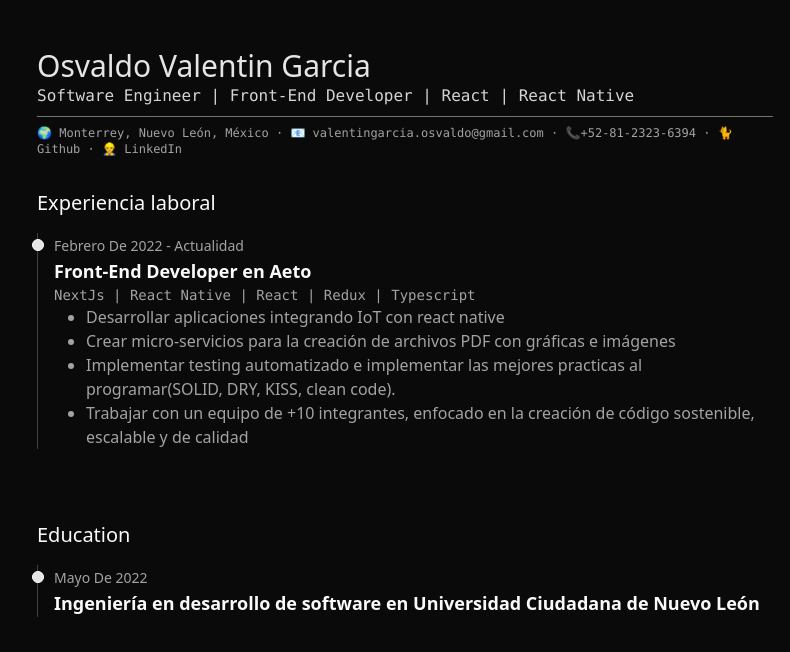
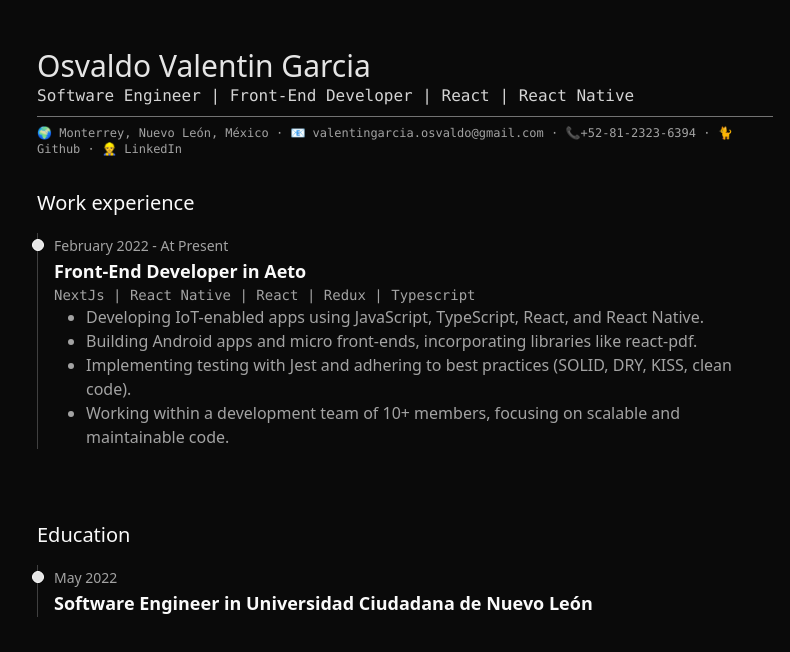
Before and after one commit to ValentinOsvaldo/valentin-portfolio, a Next.js app: page / in a window 1280 px wide. Shown: the top 652 px of the page, without its empty margins (235-1025 px from the left). Built offline with nearby package versions, Linux system fonts and the light colour scheme.

Commit message:
✨ [ADD] translations from server

```diff
--- a/locales/en.json
+++ b/locales/en.json
@@ -1,7 +1,7 @@
 {
   "work-experience": {
     "title": "Work experience",
-    "at-present": "At presente",
+    "at-present": "At present",
     "in": "in"
   },
   "aeto": {
--- a/package.json
+++ b/package.json
@@ -12,6 +12,7 @@
     "@radix-ui/react-slot": "^1.1.0",
     "class-variance-authority": "^0.7.0",
     "clsx": "^2.1.1",
+    "cookies-next": "^4.2.1",
     "geist": "^1.3.1",
     "lucide-react": "^0.408.0",
     "next": "14.2.5",
--- a/src/app/layout.tsx
+++ b/src/app/layout.tsx
@@ -18,9 +18,6 @@ export default async function RootLayout({
   children: React.ReactNode;
 }>) {
   const locale = await getLocale();
-
-  // Providing all messages to the client
-  // side is the easiest way to get started
   const messages = await getMessages();
 
   return (
--- a/src/app/page.tsx
+++ b/src/app/page.tsx
@@ -1,9 +1,9 @@
-'use client';
-import { useTranslations } from 'next-intl';
+import { getLocale, getTranslations } from 'next-intl/server';
 import { TimelineItem, TimelineList } from '@/components/resume/timeline';
 
-const Page = () => {
-  const t = useTranslations();
+const Page = async () => {
+  const locale = await getLocale();
+  const t = await getTranslations();
 
   return (
     <main className="max-w-screen-md mx-auto p-4">
@@ -56,7 +56,7 @@ const Page = () => {
             company="Aeto"
             endDate={t('work-experience.at-present')}
             jobTitle="Front-End Developer"
-            starDate={new Date('February 2022').toLocaleDateString('es', {
+            starDate={new Date('February 2022').toLocaleDateString(locale, {
               month: 'long',
               year: 'numeric',
             })}
@@ -82,7 +82,7 @@ const Page = () => {
 
         <TimelineList>
           <TimelineItem
-            starDate={new Date('May 2022').toLocaleDateString('es', {
+            starDate={new Date('May 2022').toLocaleDateString(locale, {
               month: 'long',
               year: 'numeric',
             })}
--- /dev/null
+++ b/src/components/ui/navbar.tsx
@@ -0,0 +1,7 @@
+import React from 'react'
+
+export const navbar = () => {
+  return (
+    <div>navbar</div>
+  )
+}
--- a/src/i18n.ts
+++ b/src/i18n.ts
@@ -1,9 +1,7 @@
 import { getRequestConfig } from 'next-intl/server';
 
 export default getRequestConfig(async () => {
-  // Provide a static locale, fetch a user setting,
-  // read from `cookies()`, `headers()`, etc.
-  const locale = 'es';
+  const locale = 'en';
 
   return {
     locale,
```
Also changed, not shown: 1 other file (tests, documents, lock files or other folders).
